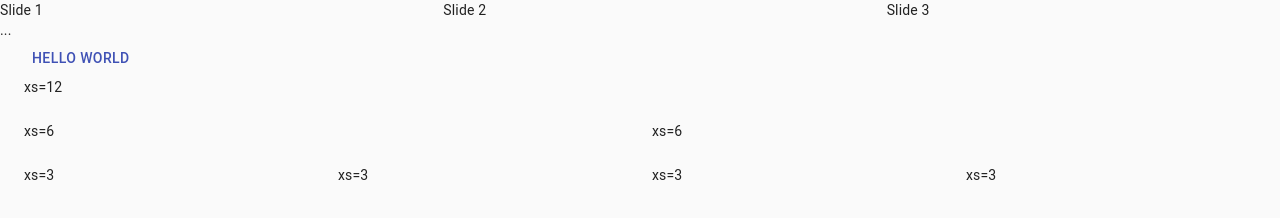
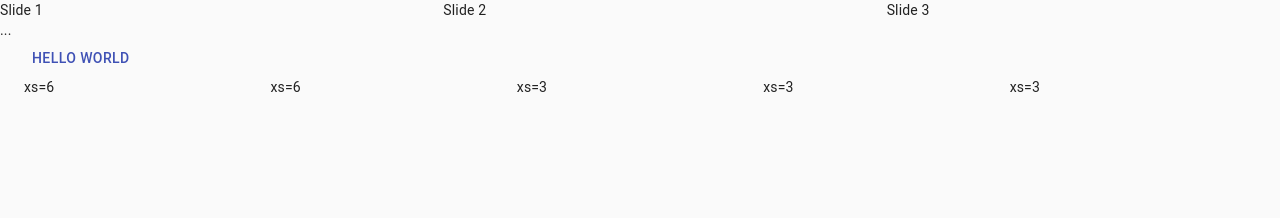
Before and after one commit to jimmy010679/gatsby-jimmy, a Gatsby site: page / in a window 1280 px wide. Built offline with nearby package versions, Linux system fonts and the light colour scheme; Gatsby itself is replaced by a stand-in of ours.

Commit message:
update meterial-ui

```diff
--- a/src/components/Layout/index.js
+++ b/src/components/Layout/index.js
@@ -1,14 +1,30 @@
 import React from "react"
 
 //import styles from "./layout.module.css"
-import { CssBaseline } from "@material-ui/core"
+import {
+  CssBaseline,
+  createMuiTheme,
+  MuiThemeProvider,
+} from "@material-ui/core"
+
+const theme = createMuiTheme({
+  breakpoints: {
+    values: {
+      xs: 0,
+      sm: 600,
+      md: 960,
+      lg: 1280,
+      xl: 1920,
+    },
+  },
+})
 
 const Layout = ({ children, type }) => {
   return (
-    <React.Fragment>
+    <MuiThemeProvider theme={theme}>
       <CssBaseline />
       {children}
-    </React.Fragment>
+    </MuiThemeProvider>
   )
 }
 
--- a/src/pages/index.js
+++ b/src/pages/index.js
@@ -30,26 +30,20 @@
       <Container maxWidth="lg">
         <Button color="primary">Hello World</Button>
 
-        <Grid container spacing={3}>
-          <Grid item xs={12}>
-            xs=12
-          </Grid>
-          <Grid item xs={6}>
+        <Grid container spacing={0}>
+          <Grid item xs={6} lg>
             xs=6
           </Grid>
-          <Grid item xs={6}>
+          <Grid item xs={6} lg>
             xs=6
           </Grid>
-          <Grid item xs={3}>
+          <Grid item xs={6} lg>
             xs=3
           </Grid>
-          <Grid item xs={3}>
+          <Grid item xs={6} lg>
             xs=3
           </Grid>
-          <Grid item xs={3}>
-            xs=3
-          </Grid>
-          <Grid item xs={3}>
+          <Grid item xs={6} lg>
             xs=3
           </Grid>
         </Grid>
```
